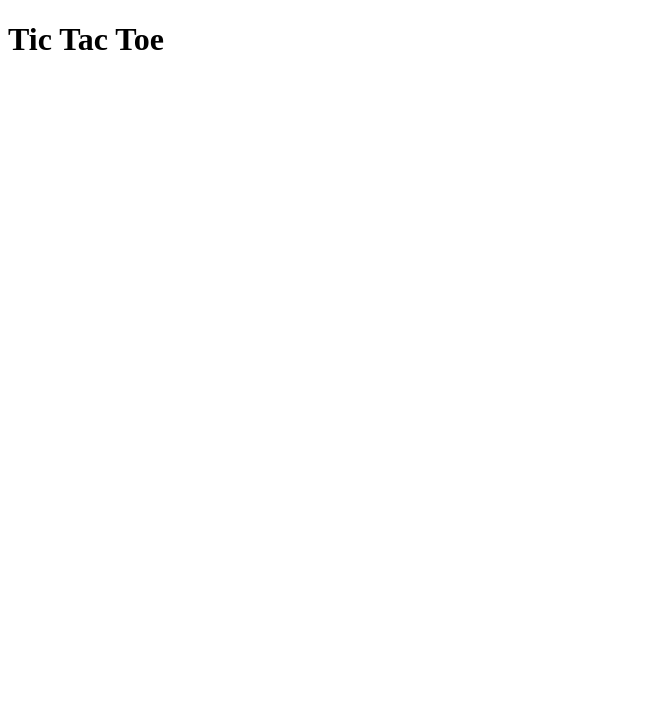
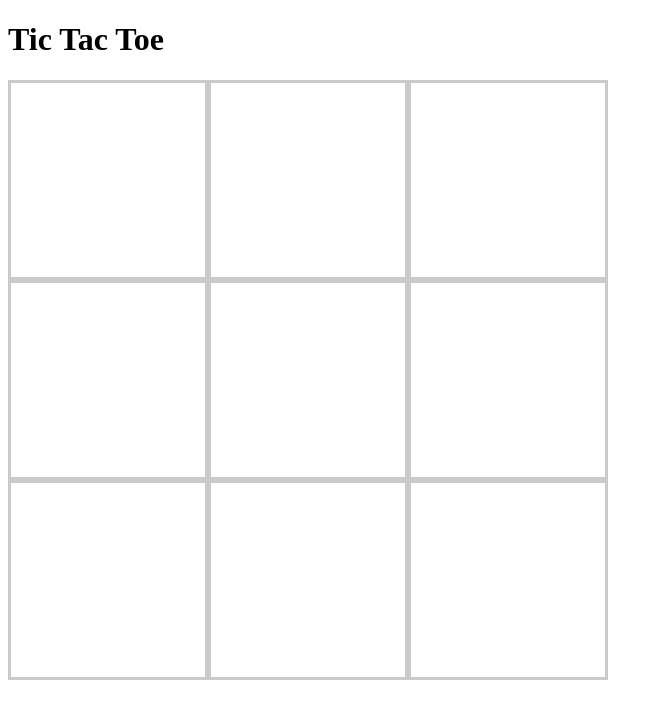
Before and after one commit to rizafahmi/d3-tic-tac-toe, a website: page index.html in a window 1280 px wide. Shown: the whole page, without its empty margins (0-663 px from the left). Drawn offline with nearby package versions, Linux system fonts and the light colour scheme.

Commit message:
Finish the board

```diff
--- a/index.html
+++ b/index.html
@@ -2,11 +2,19 @@
 <html>
   <head>
     <meta http-equiv="content-type" content="text/html; charset=utf-8">
+    <link rel="stylesheet" href="style.css" type="text/css" media="screen" charset="utf-8">
     <title>D3 Tic Tac Toe</title>
   </head>
   <body>
 
     <h1>Tic Tac Toe</h1>
+    <div class="board">
+
+    </div>
+
+
+
     <script src="node_modules/d3/build/d3.min.js"></script>
+    <script src="script.js"></script>
   </body>
 </html>
--- /dev/null
+++ b/script.js
@@ -0,0 +1,20 @@
+/* global d3 */
+
+const board = [
+  '',
+  '',
+  '',
+  '',
+  '',
+  '',
+  '',
+  '',
+  ''
+]
+
+d3.select('div.board')
+  .selectAll('div.square')
+  .data(board)
+  .enter()
+  .append('div')
+  .attr('class', 'square')
--- /dev/null
+++ b/style.css
@@ -0,0 +1,23 @@
+.board {
+  display: flex;
+  width: 600px;
+  height: 600px;
+  flex-direction: row;
+  flex-wrap: wrap;
+  justify-content: flex-start;
+}
+
+.square {
+  height: 200px;
+  width: 200px;
+  box-sizing: border-box;
+  border: 3px solid #cacaca;
+  font-size: 5em;
+  display: flex;
+  justify-content: center;
+  align-items: center
+}
+.square:hover {
+  background-color: mediumaquamarine;
+  cursor: pointer;
+}
```
